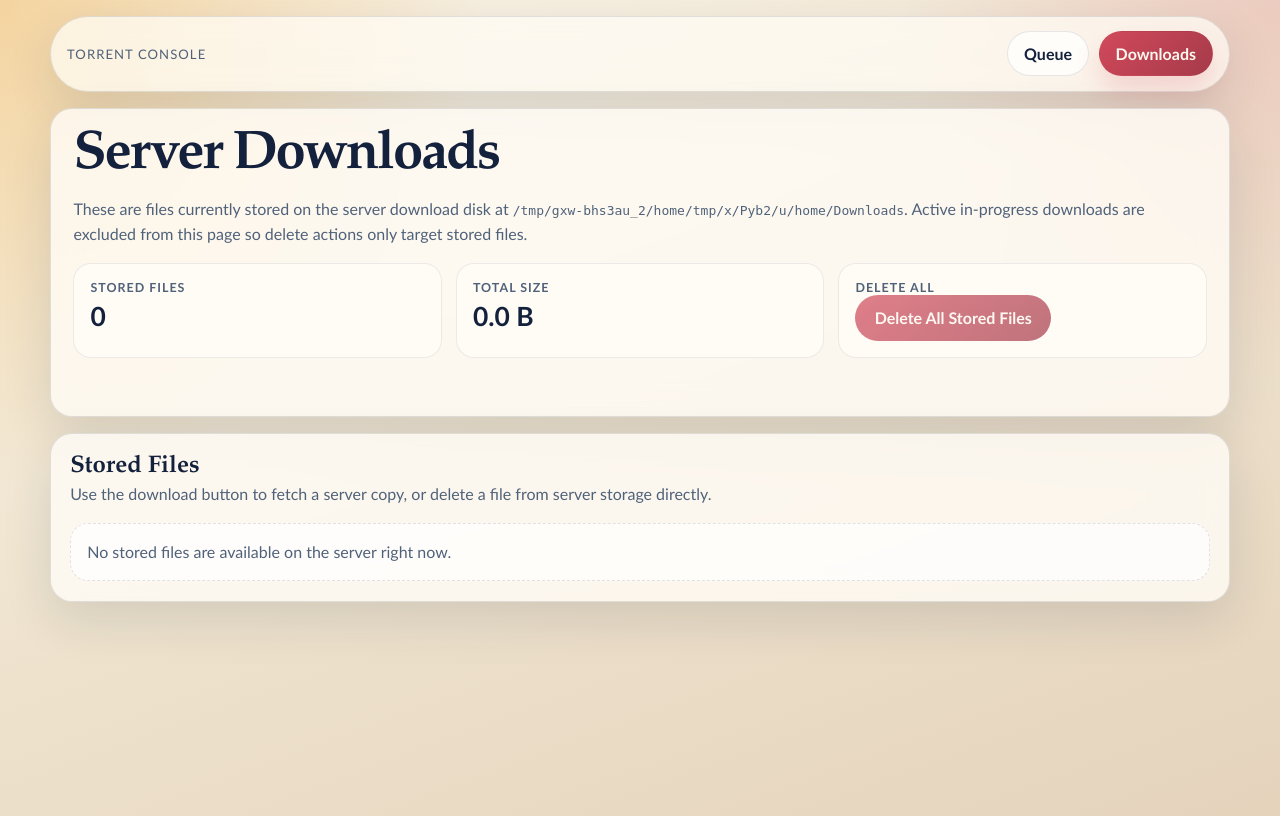
After one commit to Haroldke13/torrents_downloader, a Flask app: page /downloads in a window 1280 px wide. The commit adds this page. Run offline with Flask 3, Linux system fonts and the light colour scheme; some libraries are stand-ins or nearby versions.

Commit message:
Initial upload 5

```diff
--- a/app.py
+++ b/app.py
@@ -912,6 +912,107 @@ def build_status_payload() -> dict:
     return payload
 
 
+def reconcile_job_output_paths() -> None:
+    """Clear stale completed-job output paths after server-side file deletion."""
+
+    with DOWNLOAD_MANAGER.lock:
+        for job in DOWNLOAD_MANAGER.jobs:
+            if not job.output_path:
+                continue
+
+            if Path(job.output_path).exists():
+                continue
+
+            job.output_path = None
+            if job.state == "completed":
+                job.message = "Completed file removed from server storage"
+
+
+def resolve_storage_target(relative_path: str) -> Path:
+    """Resolve a relative storage path safely inside the configured download directory."""
+
+    root = Path(DOWNLOAD_MANAGER.download_path).resolve()
+    target = (root / relative_path).resolve()
+    if target != root and root not in target.parents:
+        abort(404)
+    return target
+
+
+def prune_empty_directories(path: Path, root: Path) -> None:
+    """Remove empty parent directories up to the download root."""
+
+    current = path
+    while current != root:
+        try:
+            current.rmdir()
+        except OSError:
+            break
+        current = current.parent
+
+
+def collect_active_storage_paths() -> list[Path]:
+    """Return the server paths currently in use by active downloads."""
+
+    active_paths: list[Path] = []
+    with DOWNLOAD_MANAGER.lock:
+        for job in DOWNLOAD_MANAGER.jobs:
+            if job.state not in ACTIVE_STATES or not job.output_path:
+                continue
+
+            active_paths.append(Path(job.output_path).resolve())
+
+    return active_paths
+
+
+def is_under_any_path(candidate: Path, parents: list[Path]) -> bool:
+    """Return True when the candidate is contained by any listed parent path."""
+
+    for parent in parents:
+        if candidate == parent or parent in candidate.parents:
+            return True
+    return False
+
+
+def build_storage_file_listing() -> dict:
+    """List server-stored files that are not part of an active download."""
+
+    root = Path(DOWNLOAD_MANAGER.download_path).resolve()
+    active_paths = collect_active_storage_paths()
+    files: list[dict] = []
+    total_bytes = 0
+
+    if root.exists():
+        for child in sorted(candidate for candidate in root.rglob("*") if candidate.is_file()):
+            resolved_child = child.resolve()
+            if is_under_any_path(resolved_child, active_paths):
+                continue
+
+            relative_path = resolved_child.relative_to(root).as_posix()
+            size_bytes = resolved_child.stat().st_size
+            total_bytes += size_bytes
+            parent_path = str(Path(relative_path).parent)
+            files.append(
+                {
+                    "name": resolved_child.name,
+                    "relative_path": relative_path,
+                    "parent_path": "/" if parent_path == "." else parent_path,
+                    "size_bytes": size_bytes,
+                    "size_text": format_byte_count(size_bytes),
+                    "modified_at": resolved_child.stat().st_mtime,
+                    "modified_text": time.strftime("%Y-%m-%d %H:%M:%S", time.localtime(resolved_child.stat().st_mtime)),
+                    "download_url": url_for("download_stored_file", relative_path=relative_path),
+                    "delete_url": url_for("delete_stored_file", relative_path=relative_path),
+                }
+            )
+
+    return {
+        "files": files,
+        "file_count": len(files),
+        "total_size_text": format_byte_count(total_bytes),
+        "delete_all_url": url_for("delete_all_stored_files"),
+    }
+
+
 def queue_request_sources(form_data, uploaded_files) -> tuple[dict | None, int]:
     """Queue posted sources and return the response payload plus status code."""
 
@@ -946,6 +1047,7 @@ def create_app() -> Flask:
             fallback_submit_url=url_for("submit_fallback"),
             server_message=request.args.get("message", ""),
             server_message_kind=request.args.get("message_kind", ""),
+            downloads_page_url=url_for("downloads_page"),
         )
 
     @app.get("/health")
@@ -976,6 +1078,75 @@ def create_app() -> Flask:
     @app.get("/api/status")
     def status():
         return jsonify(build_status_payload())
+
+    @app.get("/downloads")
+    def downloads_page():
+        listing = build_storage_file_listing()
+        return render_template(
+            "downloads.html",
+            download_path=DOWNLOAD_MANAGER.download_path,
+            storage_files=listing["files"],
+            storage_file_count=listing["file_count"],
+            storage_total_size_text=listing["total_size_text"],
+            delete_all_url=listing["delete_all_url"],
+            index_url=url_for("index"),
+            server_message=request.args.get("message", ""),
+            server_message_kind=request.args.get("message_kind", ""),
+        )
+
+    @app.get("/downloads/file/<path:relative_path>")
+    def download_stored_file(relative_path: str):
+        target = resolve_storage_target(relative_path)
+        if not target.exists() or not target.is_file():
+            abort(404)
+        return send_from_directory(DOWNLOAD_MANAGER.download_path, relative_path, as_attachment=True)
+
+    @app.post("/downloads/delete/<path:relative_path>")
+    def delete_stored_file(relative_path: str):
+        target = resolve_storage_target(relative_path)
+        if not target.exists() or not target.is_file():
+            abort(404)
+
+        root = Path(DOWNLOAD_MANAGER.download_path).resolve()
+        target.unlink()
+        prune_empty_directories(target.parent, root)
+        reconcile_job_output_paths()
+        return redirect(
+            url_for(
+                "downloads_page",
+                message=f"Deleted {relative_path} from server storage.",
+                message_kind="success",
+            )
+        )
+
+    @app.post("/downloads/delete-all")
+    def delete_all_stored_files():
+        listing = build_storage_file_listing()
+        deleted_count = 0
+        root = Path(DOWNLOAD_MANAGER.download_path).resolve()
+
+        for item in listing["files"]:
+            target = resolve_storage_target(item["relative_path"])
+            if target.exists() and target.is_file():
+                target.unlink()
+                deleted_count += 1
+
+        for directory in sorted((candidate for candidate in root.rglob("*") if candidate.is_dir()), key=lambda item: len(item.parts), reverse=True):
+            prune_empty_directories(directory, root)
+
+        reconcile_job_output_paths()
+        message = (
+            f"Deleted {deleted_count} file(s) from server storage."
+            if deleted_count
+            else "No stored files were available to delete."
+        )
+        return redirect(
+            url_for(
+                "downloads_page",
+                message=message,
+                message_kind="success" if deleted_count else "",
+            )
+        )
 
     @app.get("/downloads/<job_id>")
     def download_single_artifact(job_id: str):
--- /dev/null
+++ b/templates/downloads.html
@@ -0,0 +1,384 @@
+<!doctype html>
+<html lang="en">
+<head>
+    <meta charset="utf-8">
+    <meta name="viewport" content="width=device-width, initial-scale=1">
+    <title>Server Downloads</title>
+    <style>
+        :root {
+            --bg: #f5f0e6;
+            --panel: rgba(255, 252, 246, 0.82);
+            --panel-strong: rgba(255, 252, 246, 0.94);
+            --ink: #14213d;
+            --muted: #50627a;
+            --accent: #d1495b;
+            --success: #3d8b5c;
+            --danger: #b3261e;
+            --line: rgba(20, 33, 61, 0.12);
+            --shadow: 0 18px 50px rgba(20, 33, 61, 0.12);
+            --radius: 22px;
+        }
+
+        * {
+            box-sizing: border-box;
+        }
+
+        body {
+            margin: 0;
+            min-height: 100vh;
+            font-family: "Trebuchet MS", "Gill Sans", "Segoe UI", sans-serif;
+            color: var(--ink);
+            background:
+                radial-gradient(circle at top left, rgba(237, 174, 73, 0.45), transparent 32%),
+                radial-gradient(circle at top right, rgba(209, 73, 91, 0.18), transparent 25%),
+                linear-gradient(160deg, #faf4e8 0%, #efe4cf 48%, #e5d3bc 100%);
+        }
+
+        main {
+            width: min(1180px, calc(100vw - 1.5rem));
+            margin: 1rem auto 2rem;
+            display: grid;
+            gap: 1rem;
+        }
+
+        .topbar {
+            display: flex;
+            align-items: center;
+            justify-content: space-between;
+            gap: 0.8rem;
+            padding: 0.9rem 1rem;
+            background: rgba(255, 252, 246, 0.72);
+            border: 1px solid var(--line);
+            border-radius: 999px;
+            box-shadow: var(--shadow);
+            backdrop-filter: blur(14px);
+        }
+
+        .topbar-title {
+            font-size: 0.82rem;
+            letter-spacing: 0.08em;
+            text-transform: uppercase;
+            color: var(--muted);
+        }
+
+        .topbar-nav {
+            display: flex;
+            flex-wrap: wrap;
+            gap: 0.6rem;
+        }
+
+        .nav-link,
+        button,
+        .download-link {
+            display: inline-flex;
+            align-items: center;
+            justify-content: center;
+            border-radius: 999px;
+            font: inherit;
+            font-weight: 700;
+            text-decoration: none;
+            cursor: pointer;
+        }
+
+        .nav-link {
+            padding: 0.75rem 1rem;
+            border: 1px solid rgba(20, 33, 61, 0.1);
+            color: var(--ink);
+            background: rgba(255, 255, 255, 0.72);
+        }
+
+        .nav-link.active {
+            color: #fff8ef;
+            background: linear-gradient(135deg, var(--accent), #a53a49);
+            border-color: transparent;
+            box-shadow: 0 14px 24px rgba(209, 73, 91, 0.18);
+        }
+
+        .hero,
+        .listing {
+            background: var(--panel);
+            border: 1px solid var(--line);
+            border-radius: var(--radius);
+            box-shadow: var(--shadow);
+            backdrop-filter: blur(14px);
+        }
+
+        .hero {
+            padding: 1.4rem;
+            display: grid;
+            gap: 1rem;
+        }
+
+        h1,
+        h2 {
+            margin: 0;
+            font-family: "Iowan Old Style", "Palatino Linotype", "Book Antiqua", Georgia, serif;
+        }
+
+        h1 {
+            font-size: clamp(2rem, 5vw, 3.4rem);
+            line-height: 0.95;
+            letter-spacing: -0.04em;
+        }
+
+        .hero-copy,
+        .summary-grid,
+        .file-list {
+            display: grid;
+            gap: 0.9rem;
+        }
+
+        .hero-copy p,
+        .meta-note,
+        .empty-state {
+            margin: 0;
+            color: var(--muted);
+            line-height: 1.55;
+        }
+
+        .summary-grid {
+            grid-template-columns: repeat(auto-fit, minmax(180px, 1fr));
+        }
+
+        .summary-card,
+        .file-card {
+            padding: 1rem;
+            border-radius: 18px;
+            background: var(--panel-strong);
+            border: 1px solid rgba(20, 33, 61, 0.08);
+        }
+
+        .summary-card strong,
+        .file-meta strong {
+            display: block;
+            font-size: 0.78rem;
+            letter-spacing: 0.08em;
+            text-transform: uppercase;
+            color: var(--muted);
+        }
+
+        .summary-card span {
+            display: block;
+            margin-top: 0.35rem;
+            font-size: 1.65rem;
+            font-weight: 700;
+        }
+
+        .listing {
+            padding: 1.2rem;
+            display: grid;
+            gap: 1rem;
+        }
+
+        .listing-header {
+            display: flex;
+            flex-wrap: wrap;
+            justify-content: space-between;
+            gap: 0.8rem;
+            align-items: center;
+        }
+
+        .message-strip {
+            min-height: 1.2rem;
+            font-size: 0.95rem;
+        }
+
+        .message-strip.success {
+            color: var(--success);
+        }
+
+        .message-strip.error {
+            color: var(--danger);
+        }
+
+        button {
+            appearance: none;
+            border: 0;
+            padding: 0.85rem 1.2rem;
+            color: #fff8ef;
+            background: linear-gradient(135deg, var(--accent), #a53a49);
+            box-shadow: 0 14px 24px rgba(209, 73, 91, 0.22);
+        }
+
+        button.secondary-button,
+        .download-link {
+            color: var(--ink);
+            background: linear-gradient(135deg, rgba(20, 33, 61, 0.08), rgba(20, 33, 61, 0.16));
+            box-shadow: none;
+            border: 1px solid rgba(20, 33, 61, 0.08);
+            padding: 0.8rem 1rem;
+        }
+
+        button:disabled {
+            opacity: 0.7;
+            cursor: not-allowed;
+            box-shadow: none;
+        }
+
+        .file-card {
+            display: grid;
+            gap: 0.9rem;
+        }
+
+        .file-header {
+            display: flex;
+            flex-wrap: wrap;
+            justify-content: space-between;
+            gap: 0.8rem;
+            align-items: flex-start;
+        }
+
+        .file-title {
+            margin: 0;
+            font-size: 1.02rem;
+            word-break: break-word;
+        }
+
+        .file-meta-grid {
+            display: grid;
+            grid-template-columns: repeat(auto-fit, minmax(140px, 1fr));
+            gap: 0.55rem;
+        }
+
+        .file-meta {
+            padding: 0.75rem 0.8rem;
+            border-radius: 16px;
+            background: rgba(20, 33, 61, 0.05);
+        }
+
+        .file-meta span,
+        .file-path {
+            display: block;
+            margin-top: 0.2rem;
+            word-break: break-word;
+        }
+
+        .file-actions {
+            display: flex;
+            flex-wrap: wrap;
+            gap: 0.7rem;
+        }
+
+        .inline-form {
+            margin: 0;
+        }
+
+        .empty-state {
+            padding: 1rem;
+            border-radius: 18px;
+            background: rgba(255, 255, 255, 0.7);
+            border: 1px dashed rgba(20, 33, 61, 0.12);
+        }
+
+        @media (max-width: 720px) {
+            main {
+                width: min(100vw - 0.8rem, 100%);
+                margin: 0.5rem auto 1.2rem;
+            }
+
+            .topbar,
+            .hero,
+            .listing {
+                border-radius: 18px;
+            }
+
+            .topbar,
+            .listing-header,
+            .file-header,
+            .file-actions {
+                flex-direction: column;
+                align-items: stretch;
+            }
+
+            .nav-link,
+            button,
+            .download-link {
+                width: 100%;
+            }
+        }
+    </style>
+</head>
+<body>
+    <main>
+        <nav class="topbar" aria-label="Primary">
+            <div class="topbar-title">Torrent Console</div>
+            <div class="topbar-nav">
+                <a class="nav-link" href="{{ index_url }}">Queue</a>
+                <a class="nav-link active" href="/downloads">Downloads</a>
+            </div>
+        </nav>
+
+        <section class="hero">
+            <div class="hero-copy">
+                <h1>Server Downloads</h1>
+                <p>These are files currently stored on the server download disk at <code>{{ download_path }}</code>. Active in-progress downloads are excluded from this page so delete actions only target stored files.</p>
+            </div>
+            <div class="summary-grid">
+                <article class="summary-card">
+                    <strong>Stored files</strong>
+                    <span>{{ storage_file_count }}</span>
+                </article>
+                <article class="summary-card">
+                    <strong>Total size</strong>
+                    <span>{{ storage_total_size_text }}</span>
+                </article>
+                <article class="summary-card">
+                    <strong>Delete all</strong>
+                    <form class="inline-form" action="{{ delete_all_url }}" method="post">
+                        <button type="submit" {% if not storage_files %}disabled{% endif %}>Delete All Stored Files</button>
+                    </form>
+                </article>
+            </div>
+            <div class="message-strip{% if server_message_kind %} {{ server_message_kind }}{% endif %}">{{ server_message }}</div>
+        </section>
+
+        <section class="listing">
+            <div class="listing-header">
+                <div>
+                    <h2>Stored Files</h2>
+                    <p class="meta-note">Use the download button to fetch a server copy, or delete a file from server storage directly.</p>
+                </div>
+            </div>
+
+            {% if storage_files %}
+                <div class="file-list">
+                    {% for file in storage_files %}
+                        <article class="file-card">
+                            <div class="file-header">
+                                <div>
+                                    <h3 class="file-title">{{ file.name }}</h3>
+                                    <p class="meta-note file-path">{{ file.relative_path }}</p>
+                                </div>
+                                <div class="file-actions">
+                                    <a class="download-link" href="{{ file.download_url }}">Download</a>
+                                    <form class="inline-form" action="{{ file.delete_url }}" method="post">
+                                        <button type="submit">Delete From Server</button>
+                                    </form>
+                                </div>
+                            </div>
+                            <div class="file-meta-grid">
+                                <div class="file-meta">
+                                    <strong>Folder</strong>
+                                    <span>{{ file.parent_path }}</span>
+                                </div>
+                                <div class="file-meta">
+                                    <strong>Size</strong>
+                                    <span>{{ file.size_text }}</span>
+                                </div>
+                                <div class="file-meta">
+                                    <strong>Modified</strong>
+                                    <span>{{ file.modified_text }}</span>
+                                </div>
+                            </div>
+                        </article>
+                    {% endfor %}
+                </div>
+            {% else %}
+                <div class="empty-state">
+                    No stored files are available on the server right now.
+                </div>
+            {% endif %}
+        </section>
+    </main>
+</body>
+</html>
```
Also changed, not shown: templates/index.html (+53 -0 lines).
